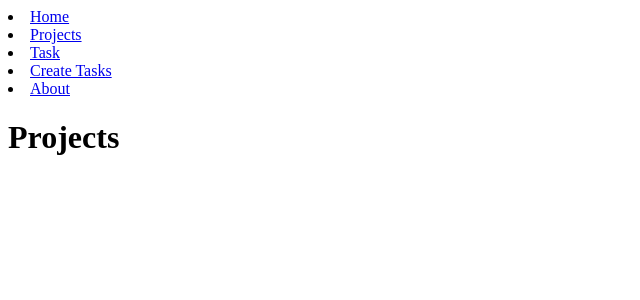
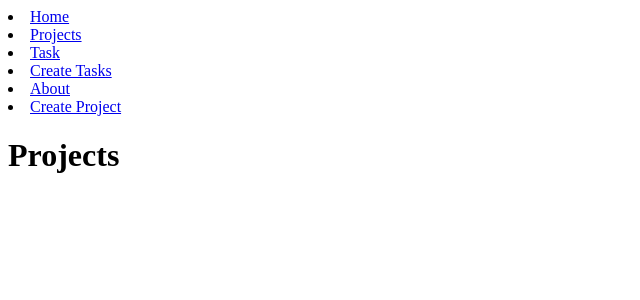
Before and after one commit to jorgeeliecerpalacios/DjangoProject, a Django app: page /projects/ in a window 1280 px wide. Shown: the top 300 px of the page, without its empty margins (0-640 px from the left). Run offline with Django 4.2, Linux system fonts and the light colour scheme; data that the repository does not hold is empty.

Commit message:
create de forms taks and project

```diff
--- a/myapp/forms.py
+++ b/myapp/forms.py
@@ -6,3 +6,6 @@ from django import forms
 class CreateNewTask(forms.Form):
     title = forms.CharField(label="Titulo de tarea", max_length=200)
     description = forms.CharField(label="Descripcion de la tarea",widget=forms.Textarea)
+
+class CreateNewProject(forms.Form):
+    name = forms.CharField(label="Nombre del project", max_length=200)
--- a/myapp/templates/layoust/base.html
+++ b/myapp/templates/layoust/base.html
@@ -14,6 +14,9 @@
   <li>
     <a href="/about">About</a>
   </li>
+  <li>
+    <a href="/create_project">Create Project</a>
+  </li>
 </nav>
 
 
--- /dev/null
+++ b/myapp/templates/project/create_project.html
@@ -0,0 +1,5 @@
+{% extends 'layoust/base.html' %}
+
+{% block content %}
+  <h1>Crea Project</h1>
+{% endblock %}
--- a/myapp/templates/create_task.html
+++ b/myapp/templates/tasks/create_task.html
@@ -8,9 +8,11 @@
 <form method="POST">
 
   {% csrf_token %}
+
   {{form.as_p}}
+
   <br>
-  <button>
+  <button type="submit">
       Save
   </button>
 
--- a/myapp/urls.py
+++ b/myapp/urls.py
@@ -8,7 +8,8 @@ urlpatterns = [
     path('hello/<str:username>', views.hello ),
     path('projects/', views.projects),
     path('tasks/', views.tasks),
-    path('create_tasks/', views.create_tasks)
+    path('create_tasks/', views.create_tasks),
+    path('create_project/', views.create_project)
 
 
 ]
--- a/myapp/views.py
+++ b/myapp/views.py
@@ -21,26 +21,26 @@ def hello(request, username):
 def projects(request):
     # projects = list(Project.objects.all())
     projects = Project.objects.all()
-    return render(request, 'projects.html', {'projects': projects})
+    return render(request, 'project/projects.html', {'projects': projects})
 
 def tasks(request):
     # tasks = Task.objects.get(title=title)
     # tasks = get_object_or_404(Task, id=id)
     tasks = Task.objects.all()
-    return render(request,'task.html', {'tasks': tasks})
+    return render(request,'tasks/task.html', {'tasks': tasks})
 
 def create_tasks(request):
     print('llego')
     if request.method == 'GET':
-        print('es get')
-        return render(request, 'create_task.html', {'form': CreateNewTask})
-
-
+        # print('es get')
+        return render(request, 'tasks/create_task.html', {'form': CreateNewTask})
         # show interface
-
     else:
-        print('es post')
+        # print('es post')
         # print(request.GET['description'])
         print(request.POST['title'])
         Task.objects.create(title=request.POST['title'], description=request.POST['description'],  project_id=2)
         return redirect('/tasks/')
+
+def create_project(request):
+    return render(request, 'project/create_project.html')
```
Also changed, not shown: myapp/templates/project/projects.html (renamed from myapp/templates/projects.html), myapp/templates/tasks/task.html (renamed from myapp/templates/task.html).
